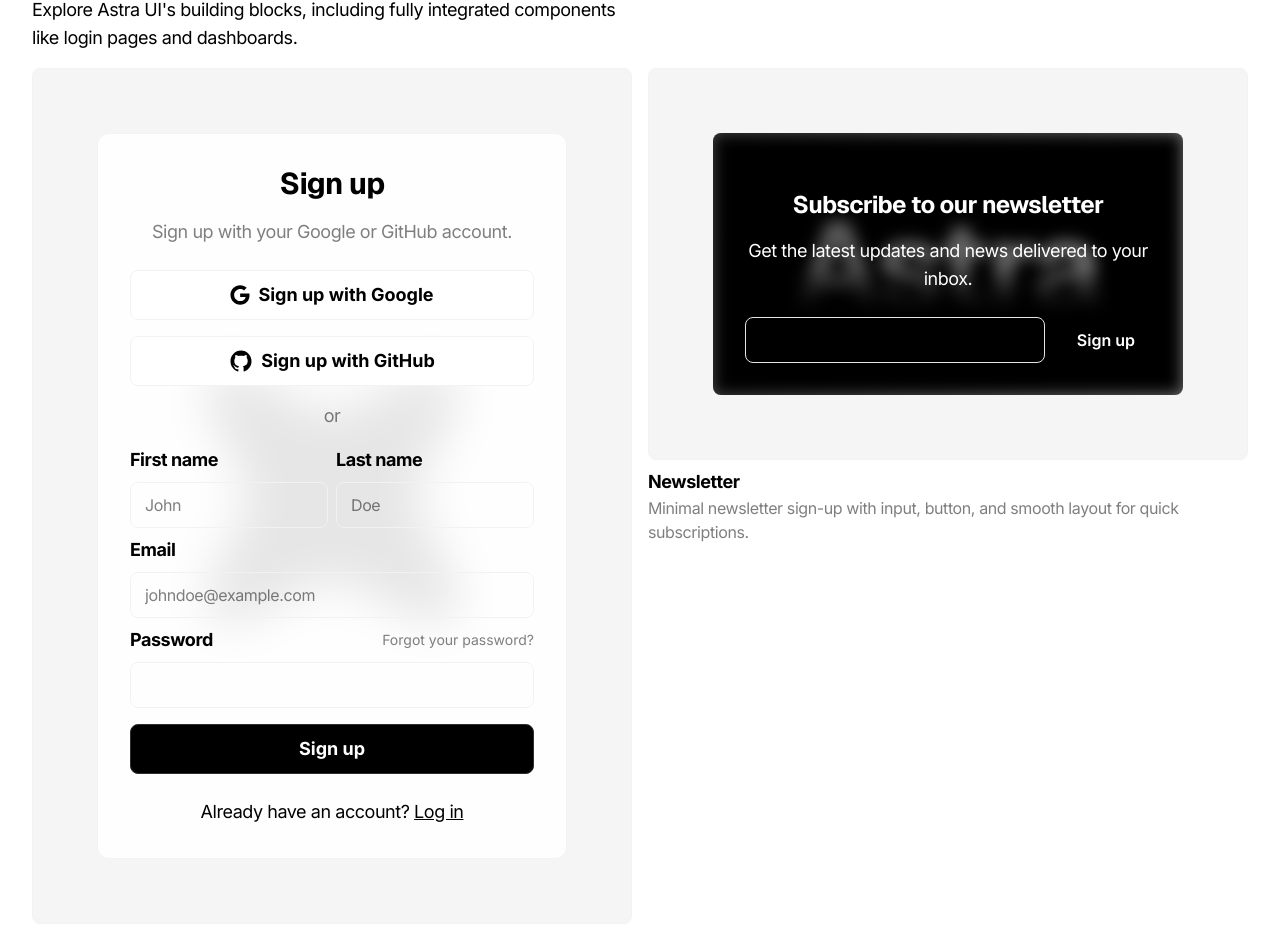
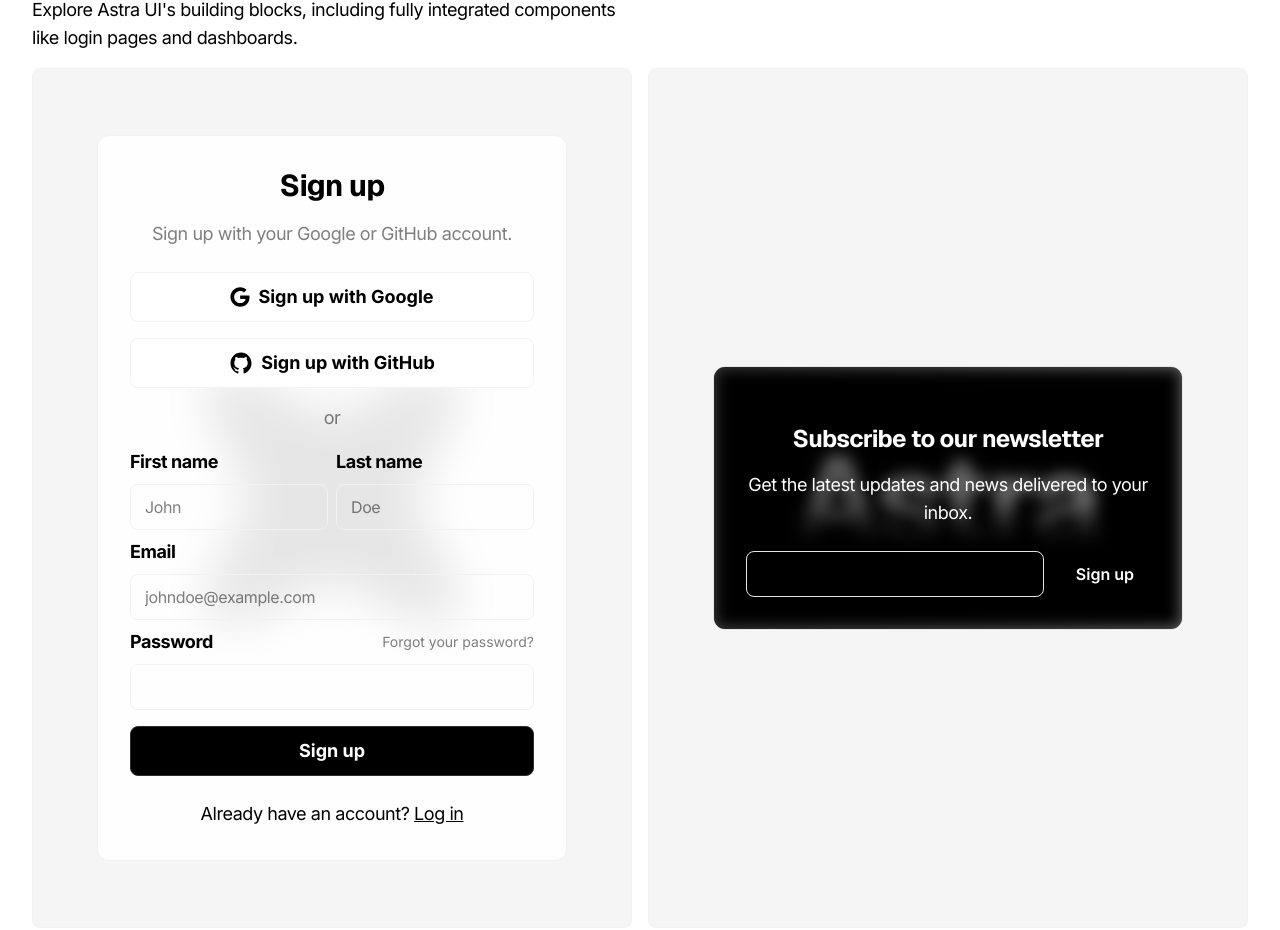
Before and after one commit to astraui/astraui, a Next.js app: page /components in a window 1280 px wide. Shown: the part 3576-4506 px from the top of the page. Built offline with nearby package versions, Linux system fonts and the light colour scheme.

Commit message:
Update changes

```diff
--- a/app/components/page.tsx
+++ b/app/components/page.tsx
@@ -41,7 +41,7 @@ const componentsPage: React.FC = () => {
                 preview={block.preview}
                 name={block.name}
                 desc={block.desc}
-                className={`gap-4 ${block.className}`}
+                className={`gap-4 border h-215 ${block.className}`}
                 link={block.link}
                 key={uuidv4()}
               />
--- a/components/project/landing/Newsletter.tsx
+++ b/components/project/landing/Newsletter.tsx
@@ -217,7 +217,7 @@ export const Newsletter: React.FC<NewsletterProps> = ({
   return (
     <div
       className={cn(
-        "newsletter-container relative overflow-hidden rounded-lg",
+        "newsletter-container relative overflow-hidden rounded-xl border border-neutral-200 dark:border-neutral-800",
         containerClassName
       )}
     >
```
